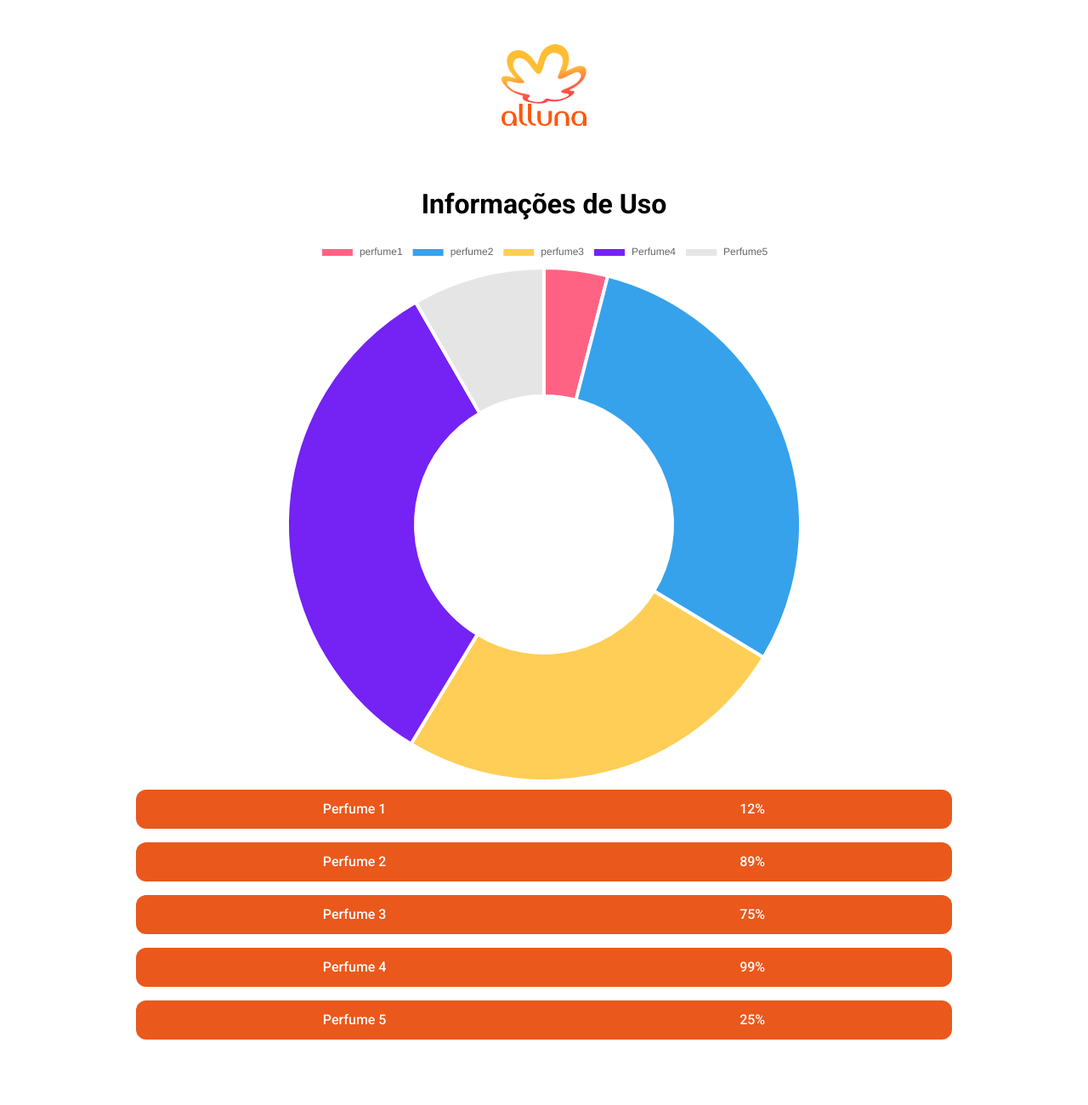
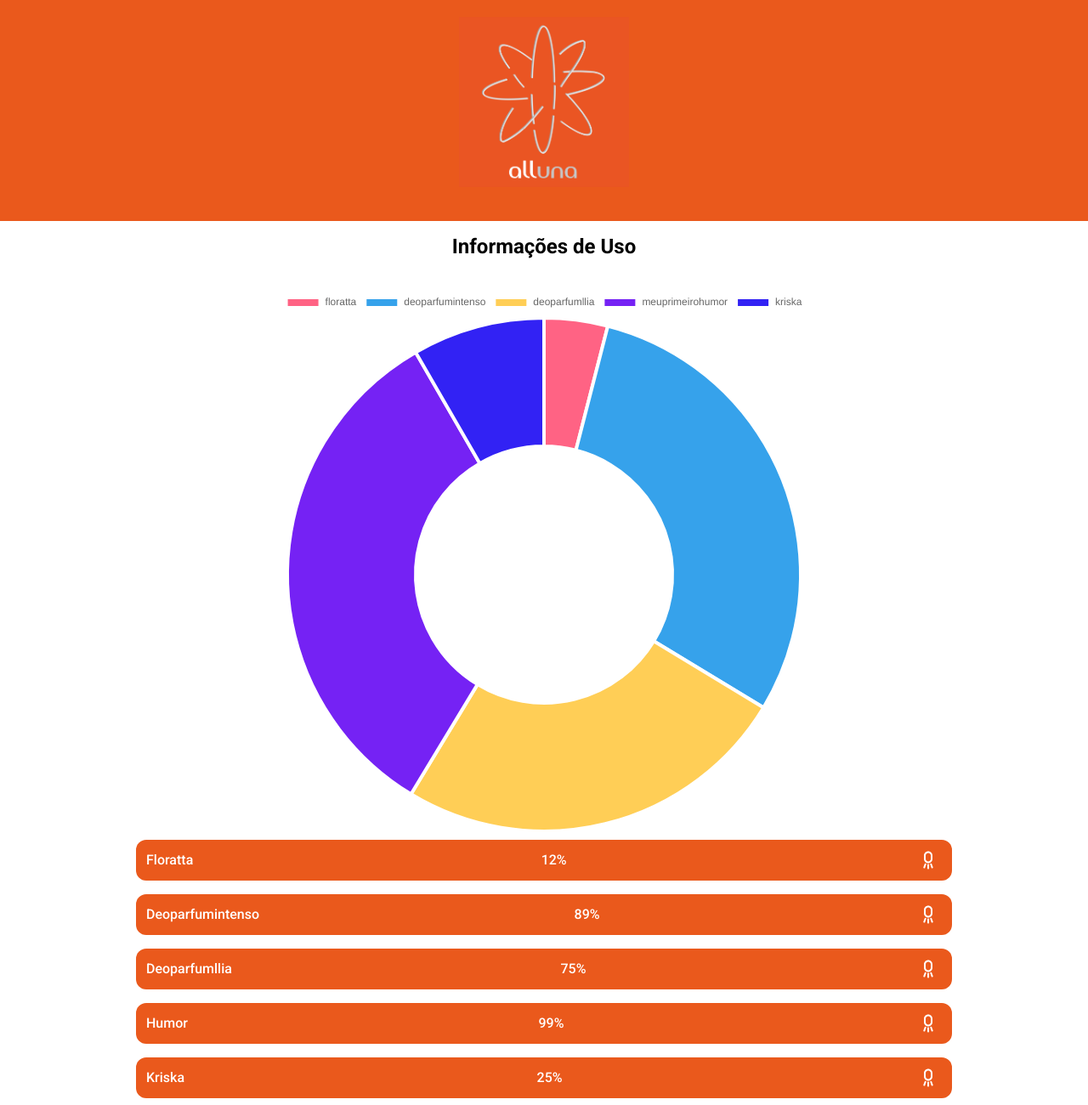
Before and after one commit to thejohnpg/hackaton-natura-iot, a React (Create React App) app: page /info in a window 1280 px wide. Shown: the whole page at 85% size. Before the commit the page ends 1231 px from the top, so only its background shows below. Built offline with nearby package versions, Linux system fonts and the light colour scheme.

Commit message:
chore: add Function to change color LED in IOT

```diff
--- a/package.json
+++ b/package.json
@@ -10,6 +10,7 @@
     "react": "^16.13.1",
     "react-chartjs-2": "^2.10.0",
     "react-dom": "^16.13.1",
+    "react-icons": "^3.11.0",
     "react-router-dom": "^5.2.0",
     "react-scripts": "3.4.3",
     "react-svg-donuts": "^2.0.0"
--- a/src/App.css
+++ b/src/App.css
@@ -6,6 +6,7 @@
 
 .App {
   text-align: center;
+    height: 100vh;
 }
 
 .header {
@@ -14,9 +15,9 @@
   justify-content: center;
   align-items: center;
   width: 100%;
-  height: 25vh;
+  height: 30vh;
 }
 
 .imgLogo {
-  width: 100px;
+  width: 200px;
 }
--- a/src/App.js
+++ b/src/App.js
@@ -2,8 +2,7 @@
 
 import './App.css';
 
-import AllunaLogo from './assets/alluna.png';
-import NaturaLogo from './assets/natura.png';
+import Logo from './assets/logo.png';
 
 
 import { Link, BrowserRouter, Router } from 'react-router-dom';
@@ -14,8 +13,7 @@
   return (
     <div className="App">
       <div className="header">
-        <img src={NaturaLogo} alt="logo-natura" className="imgLogo" />
-        <img src={AllunaLogo} alt="logo-aluna" className="imgLogo" />
+        <img src={Logo} alt="logo-natura" className="imgLogo" />
       </div>
 
       <BrowserRouter>
--- a/src/components/Info/index.css
+++ b/src/components/Info/index.css
@@ -1,3 +1,11 @@
+.appInfo {
+  height: 100vh;
+  background: #fff;
+}
+
+div > h2 {
+  padding: 16px 0;
+}
 
 .containerInfoPerfume {
   display: flex;
@@ -8,7 +16,8 @@
 
 .infoPerfumePercent {
   display: flex;
-  justify-content: space-around;
+  justify-content: space-between;
+  align-items: center;
   width: 75vw;
   background-color: var(--primary-color);
   color: #fff;
@@ -20,5 +29,9 @@
   outline: none;
   box-sizing: border-box;
   cursor: pointer;
+}
 
+.activateLed {
+  display: flex;
+  padding: 4px;
 }
--- a/src/components/Info/index.js
+++ b/src/components/Info/index.js
@@ -1,6 +1,8 @@
 import React, { useState, useEffect } from 'react';
 
 import { Doughnut } from 'react-chartjs-2';
+
+import { CgSmartHomeLight } from "react-icons/cg";
 
 import './index.css';
 
@@ -15,7 +17,7 @@
 
   const chart = () => {
     setData({
-      labels: ["perfume1", "perfume2", "perfume3", "Perfume4", "Perfume5"],
+      labels: ["floratta", "deoparfumintenso", "deoparfumllia", "meuprimeirohumor", "kriska"],
       datasets: [
         {
           data: [12, 89, 75, 99, 25],
@@ -23,7 +25,8 @@
             '#FF6384',
             '#36A2EB',
             '#FFCE56',
-            '#7522f4'
+            '#7522f4',
+            '#3222f4',
           ],
           borderWidth: 4
         }
@@ -35,9 +38,34 @@
     chart()
   }, [])
 
+  async function handleChangeParfum(dataChange) {
+
+    const infoFragance = dataChange;
+    console.log(infoFragance)
+
+    fetch("https://portal.stg.eugenio.io/api/v1/things/529a226c-f80f-4c26-8175-46f8e3c37ff8/invoke", {
+      method: "POST",
+      headers: {
+        "X-Tenant": "tenant1600801826487",
+        "apikey": "KmHpnCrNo5FM4NF71J2RLCTnLI04Kcrp",
+        "Content-Type": "application/json",
+        // "deviceId": "529a226c-f80f-4c26-8175-46f8e3c37ff8",
+      },
+      body: JSON.stringify ({
+        "method": "change_parfum",
+        "payload": `${infoFragance}`,
+      }),
+    })
+      .then(response => {
+        console.log(response)
+      })
+  }
+
+
+
   return (
-    <div>
-      <h1>Informações de Uso</h1>
+    <div className="appInfo">
+      <h2>Informações de Uso</h2>
 
       <Doughnut data={data} options={
         { responsive: true }
@@ -45,24 +73,39 @@
 
       <div className="containerInfoPerfume">
         <div className="infoPerfumePercent">
-          <span>Perfume 1</span>
+          <span>Floratta</span>
           <span>{perfume1}%</span>
+          <div className="activateLed" onClick={() => handleChangeParfum(`${data.labels[0]}`)}>
+            <CgSmartHomeLight size={24} />
+          </div>
         </div>
         <div className="infoPerfumePercent">
-          <span>Perfume 2</span>
+          <span>Deoparfumintenso</span>
           <span>{perfume2}%</span>
+          <div className="activateLed" onClick={() => handleChangeParfum(`${data.labels[1]}`)}>
+            <CgSmartHomeLight size={24} />
+          </div>
         </div>
         <div className="infoPerfumePercent">
-          <span>Perfume 3</span>
+          <span>Deoparfumllia</span>
           <span>{perfume3}%</span>
+          <div className="activateLed" onClick={() => handleChangeParfum(`${data.labels[2]}`)}>
+            <CgSmartHomeLight size={24} />
+          </div>
         </div>
         <div className="infoPerfumePercent">
-          <span>Perfume 4</span>
+          <span>Humor</span>
           <span>{perfume4}%</span>
+          <div className="activateLed" onClick={() => handleChangeParfum(`${data.labels[3]}`)}>
+            <CgSmartHomeLight size={24} />
+          </div>
         </div>
         <div className="infoPerfumePercent">
-          <span>Perfume 5</span>
+          <span>Kriska</span>
           <span>{perfume5}%</span>
+          <div className="activateLed" onClick={() => handleChangeParfum(`${data.labels[4]}`)}>
+            <CgSmartHomeLight size={24} />
+          </div>
         </div>
       </div>
     </div>
--- a/src/components/Login/index.css
+++ b/src/components/Login/index.css
@@ -1,3 +1,8 @@
+.App {
+  height: 100vh;
+  background: var(--primary-color);
+}
+
 .form {
   display: flex;
   flex-direction: column;
@@ -26,8 +31,6 @@
   opacity: 0.5;
 }
 
-
-
 .inputButton {
   display: flex;
   flex-direction: column;
@@ -47,11 +50,11 @@
 }
 
 button.buttonLogin{
-  background-color: var(--primary-color);
+  background-color: var(--button-color);
   color: #fff;
 }
 
 button.buttonSignup{
-  background-color: var(--primary-color);
+  background-color: var(--button-color);
   color: #fff;
 }
--- a/src/components/Profile/index.css
+++ b/src/components/Profile/index.css
@@ -1,3 +1,8 @@
+.appProfile {
+  background-color: #fff;
+  height: 75vh;
+}
+
 .profile {
   display: flex;
   flex-direction: column;
@@ -7,6 +12,7 @@
 
 .imgProfile > img {
   width: 120px;
+  margin-top: 1em;
   border-radius: 50%;
 }
 
--- a/src/components/Profile/index.js
+++ b/src/components/Profile/index.js
@@ -6,6 +6,7 @@
 
 export default function App() {
   return (
+    <div className="appProfile">
       <div className="profile">
         <div className="imgProfile">
           <img src={imgPerfil} alt="" className="imgPersonalProfile" />
@@ -24,6 +25,8 @@
         </div>
         <div className=""></div>
       </div>
+    </div>
+
 
   )
 }
--- a/src/index.css
+++ b/src/index.css
@@ -13,5 +13,12 @@
 }
 
 :root {
-  --primary-color: #EA581C;
+  --primary-color: #EA591C;
+  --button-color: #1EACB7;
+
+  --perfume-color-1: #FF6384;
+  --perfume-color-2: #36A2EB;
+  --perfume-color-3: #FFCE56;
+  --perfume-color-4: #7522f4;
+  --perfume-color-5: #3222f4;
 }
```
Also changed, not shown: src/assets/logo.png (added), 1 other file (tests, documents, lock files or other folders). Lines whose indentation alone changed are shown as unchanged.
